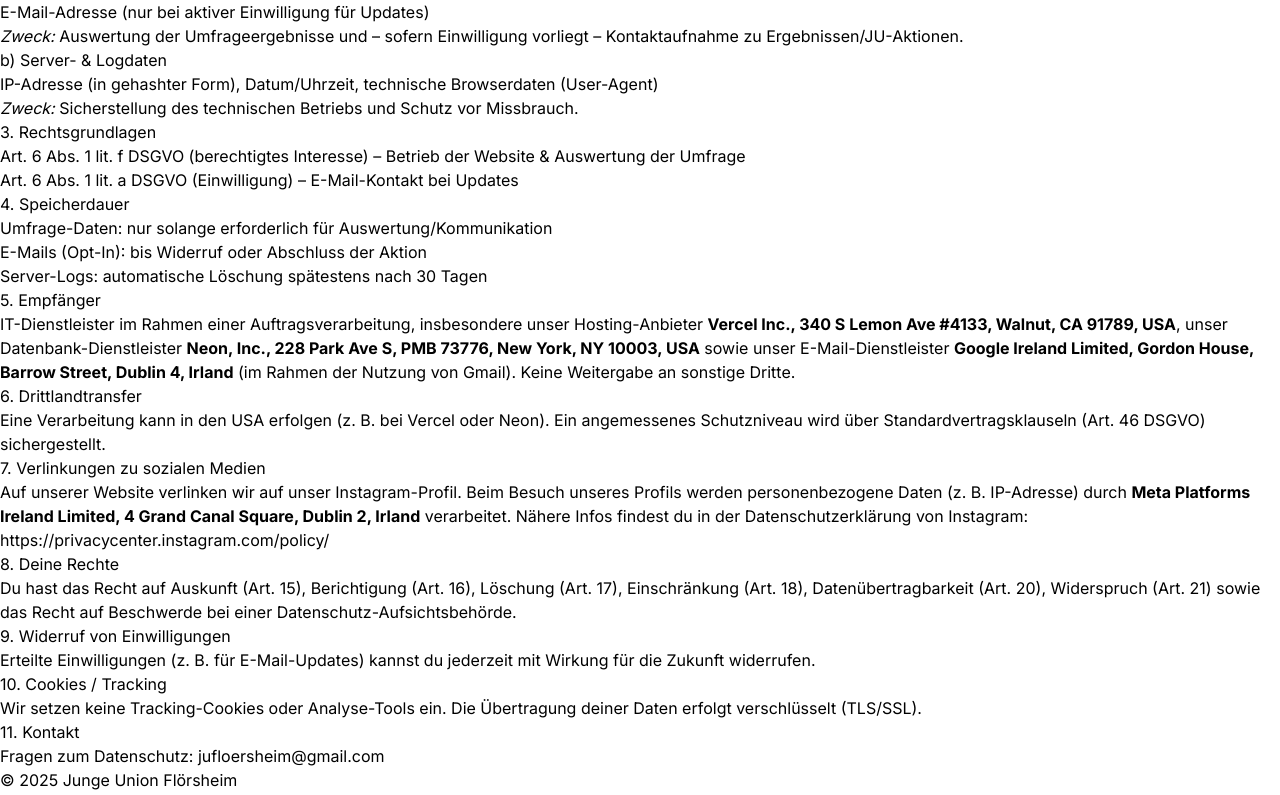
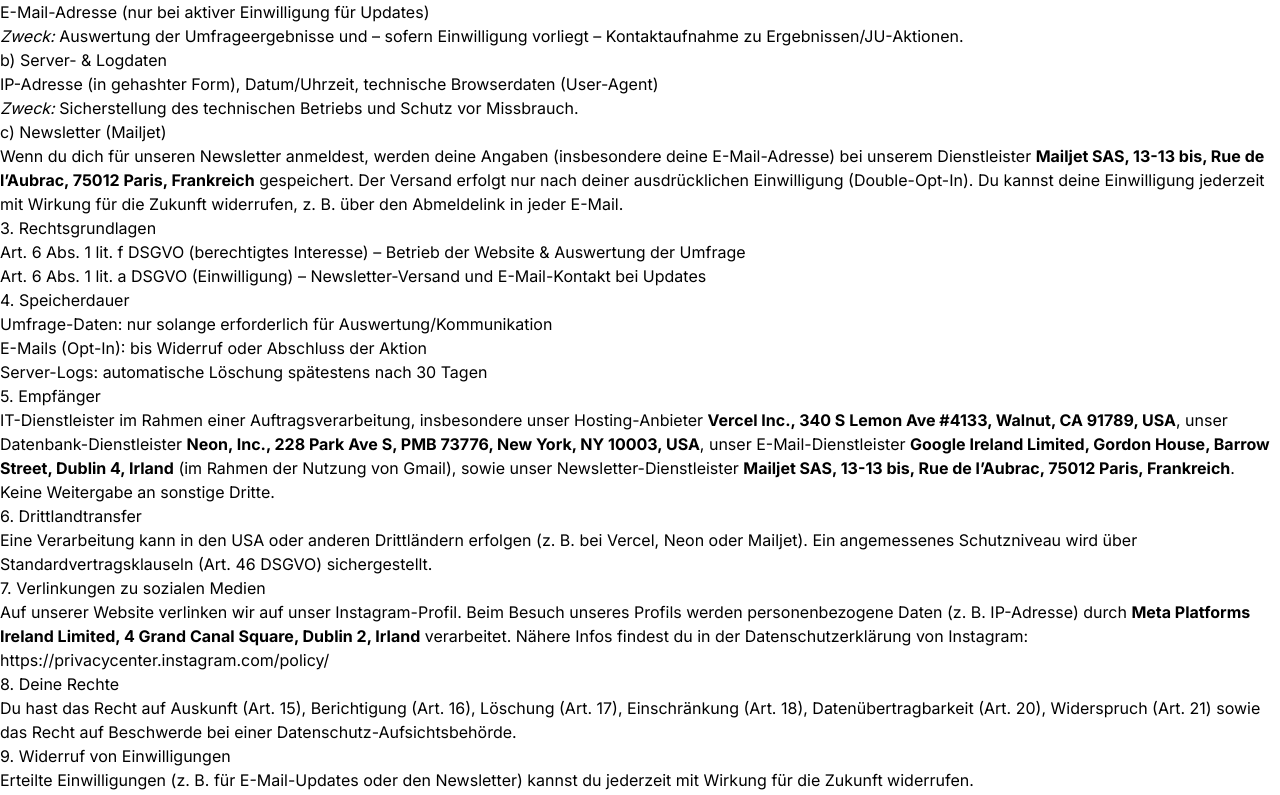
Before and after one commit to AdOnDifference/ju-umfrage-frontend, a Next.js app: page /datenschutz in a window 1280 px wide. Shown: the part 324-1119 px from the top of the page. Built offline with nearby package versions, Linux system fonts and the light colour scheme.

Commit message:
Update Datenschutzerklärung: Mailjet (Newsletter) ergänzt

```diff
--- a/app/datenschutz/page.tsx
+++ b/app/datenschutz/page.tsx
@@ -53,13 +53,23 @@
                     <em>Zweck:</em> Sicherstellung des technischen Betriebs und Schutz vor Missbrauch.
                 </p>
 
+                <h3 className="font-semibold mt-4">c) Newsletter (Mailjet)</h3>
+                <p>
+                    Wenn du dich für unseren Newsletter anmeldest, werden deine Angaben (insbesondere deine
+                    E-Mail-Adresse) bei unserem Dienstleister{" "}
+                    <strong>Mailjet SAS, 13-13 bis, Rue de l’Aubrac, 75012 Paris, Frankreich</strong> gespeichert.
+                    Der Versand erfolgt nur nach deiner ausdrücklichen Einwilligung (Double-Opt-In). Du kannst deine
+                    Einwilligung jederzeit mit Wirkung für die Zukunft widerrufen, z. B. über den Abmeldelink in
+                    jeder E-Mail.
+                </p>
+
                 <h2 className="text-xl font-medium mt-6">3. Rechtsgrundlagen</h2>
                 <ul className="list-disc ml-6 space-y-1">
                     <li>
                         Art. 6 Abs. 1 lit. f DSGVO (berechtigtes Interesse) – Betrieb der Website &amp; Auswertung der
                         Umfrage
                     </li>
-                    <li>Art. 6 Abs. 1 lit. a DSGVO (Einwilligung) – E-Mail-Kontakt bei Updates</li>
+                    <li>Art. 6 Abs. 1 lit. a DSGVO (Einwilligung) – Newsletter-Versand und E-Mail-Kontakt bei Updates</li>
                 </ul>
 
                 <h2 className="text-xl font-medium mt-6">4. Speicherdauer</h2>
@@ -74,15 +84,19 @@
                     IT-Dienstleister im Rahmen einer Auftragsverarbeitung, insbesondere unser Hosting-Anbieter{" "}
                     <strong>Vercel Inc., 340 S Lemon Ave #4133, Walnut, CA 91789, USA</strong>, unser
                     Datenbank-Dienstleister{" "}
-                    <strong>Neon, Inc., 228 Park Ave S, PMB 73776, New York, NY 10003, USA</strong> {" "} sowie unser E-Mail-Dienstleister {" "}
-                    <strong>Google Ireland Limited, Gordon House, Barrow Street, Dublin 4, Irland</strong> {" "}
-                    (im Rahmen der Nutzung von Gmail). Keine Weitergabe an sonstige Dritte.
+                    <strong>Neon, Inc., 228 Park Ave S, PMB 73776, New York, NY 10003, USA</strong>, unser
+                    E-Mail-Dienstleister{" "}
+                    <strong>Google Ireland Limited, Gordon House, Barrow Street, Dublin 4, Irland</strong> (im Rahmen
+                    der Nutzung von Gmail), sowie unser Newsletter-Dienstleister{" "}
+                    <strong>Mailjet SAS, 13-13 bis, Rue de l’Aubrac, 75012 Paris, Frankreich</strong>. Keine
+                    Weitergabe an sonstige Dritte.
                 </p>
 
                 <h2 className="text-xl font-medium mt-6">6. Drittlandtransfer</h2>
                 <p>
-                    Eine Verarbeitung kann in den USA erfolgen (z. B. bei Vercel oder Neon). Ein angemessenes
-                    Schutzniveau wird über Standardvertragsklauseln (Art. 46 DSGVO) sichergestellt.
+                    Eine Verarbeitung kann in den USA oder anderen Drittländern erfolgen (z. B. bei Vercel, Neon oder
+                    Mailjet). Ein angemessenes Schutzniveau wird über Standardvertragsklauseln (Art. 46 DSGVO)
+                    sichergestellt.
                 </p>
 
                 <h2 className="text-xl font-medium mt-6">7. Verlinkungen zu sozialen Medien</h2>
@@ -110,8 +124,8 @@
 
                 <h2 className="text-xl font-medium mt-6">9. Widerruf von Einwilligungen</h2>
                 <p>
-                    Erteilte Einwilligungen (z. B. für E-Mail-Updates) kannst du jederzeit mit Wirkung für die Zukunft
-                    widerrufen.
+                    Erteilte Einwilligungen (z. B. für E-Mail-Updates oder den Newsletter) kannst du jederzeit mit
+                    Wirkung für die Zukunft widerrufen.
                 </p>
 
                 <h2 className="text-xl font-medium mt-6">10. Cookies / Tracking</h2>
```
